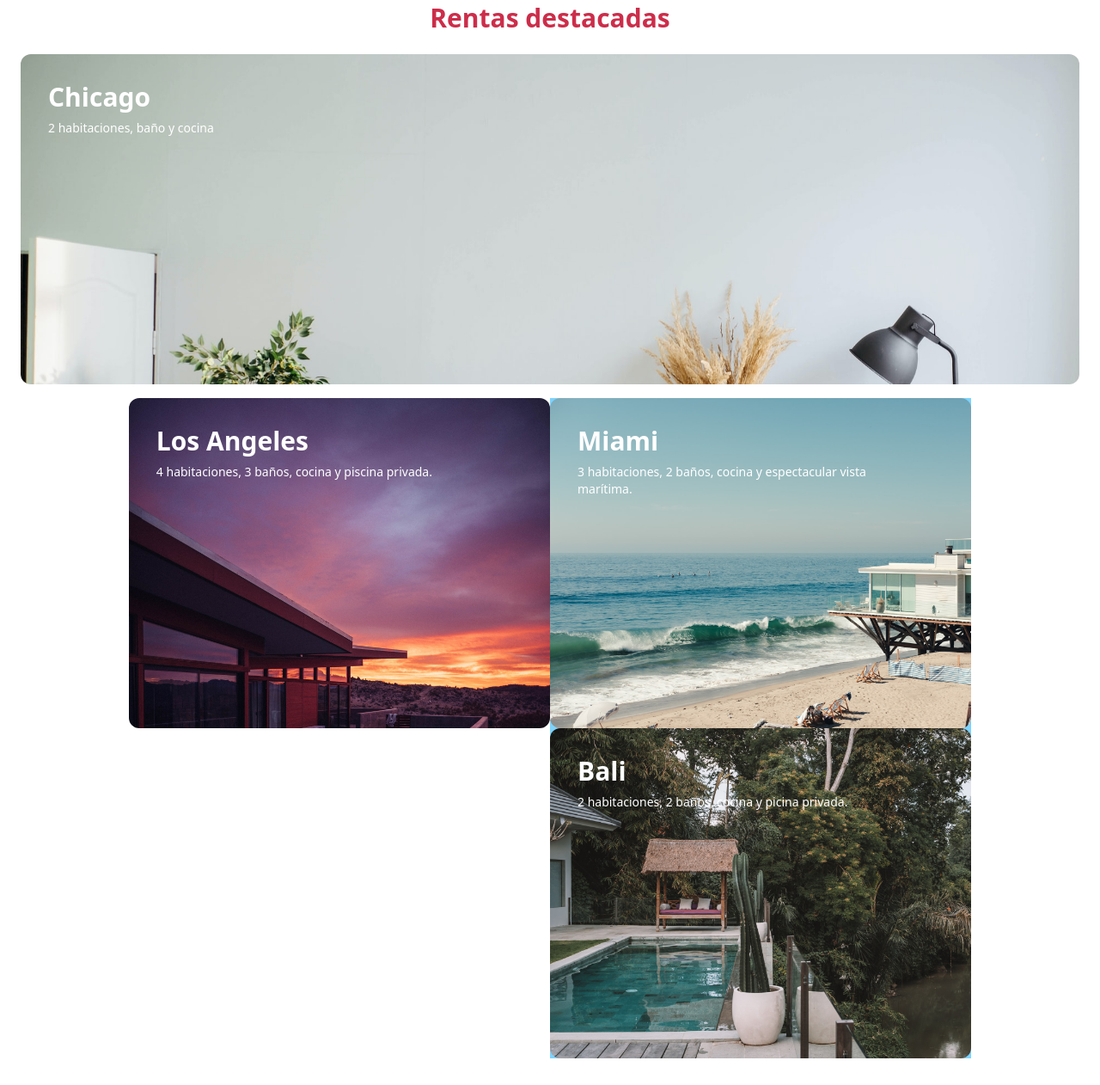
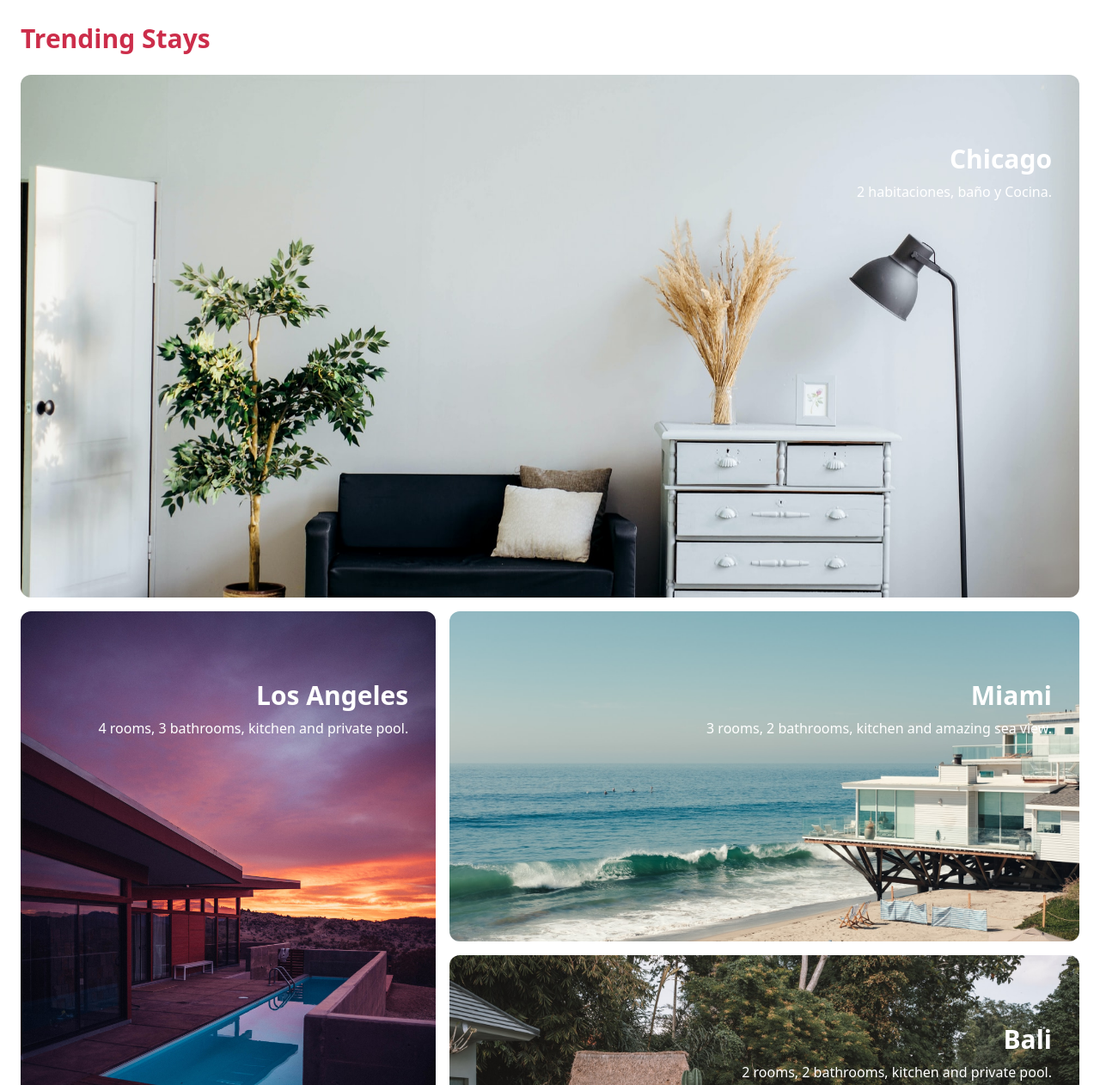
Before and after one commit to DIegoDevcode/Platzi-travel-tailwindcss, a website: page public/index.html in a window 1280 px wide. Shown: the part 729-1991 px from the top of the page at 86% size. Drawn offline with Linux system fonts and the light colour scheme.

Commit message:
Termiando la version resposive con grid de rentas destacadas

```diff
--- a/public/index.html
+++ b/public/index.html
@@ -43,7 +43,7 @@
             <p class="text-3xl font-semibold text-center text-primary ">Recomendados</p>
             <div class="w-auto h-72 mt-6 overflow-x-auto overscroll-x-contain flex space-x-4">
                <div class="Card">
-                  <div class="Card--cover bg-norway "></div>
+                  <div class="Card--cover bg-norway"></div>
                   <div class="Card--info">
                      <p class="Card--info__title">Norway</p>
                      <p class="Card--info__subtitle">Paisajes increibles</p>
@@ -77,30 +77,46 @@
                      <p class="Card--info__subtitle">Una ciudad increible</p>
                   </div>
                </div>
+               <div class="Card">
+                  <div class="Card--cover bg-sydney"></div>
+                  <div class="Card--info">
+                     <p class="Card--info__title">Sydney</p>
+                     <p class="Card--info__subtitle">Conoce la famosilla ciudad de la opera</p>
+                  </div>
+               </div>
             </div>
-            <div class="px-6 h-full w-full" id="featured_rentals">
-               <P class="text-3xl text-primary text-center font-semibold pb-6">Rentas destacadas</P>
-               <div class="w-full h-auto flex flex-col space-y-4 items-center justify-center">
-                  <div class="w-full h-96 bg-chicago bg-cover rounded-xl">
+            <div id="trending-stays" class="p-6 h-full w-full">
+               <p class="text-3xl text-primary font-semibold">Trending Stays</p>
+               <div class="w-full h-full flex flex-col space-y-4 items-center justify-center mt-6">
+                  <div
+                     class="w-full h-96 bg-chicago bg-cover rounded-xl lg:h-[38rem] lg:text-right lg:bg-center lg:pt-12">
                      <p class="CardTitle">Chicago</p>
-                     <p class="text-sm pl-8 text-white mr-24">2 habitaciones, baño y cocina</p>
+                     <p class="text-sm pl-8 text-white mr-24 lg:mr-8 lg:text-base">
+                        2 habitaciones, baño y Cocina.
+                     </p>
                   </div>
-                  <div class="lg:flex lg:h-1/3 hidden">
-                     <div class="w-full h-96 bg-LA bg-cover rounded-xl">
+                  <div
+                     class="w-full h-full grid grid-cols-1 lg:grid-cols-5 lg:grid-rows-2 lg:place-items-center lg:place-content-stretch gap-4">
+                     <div
+                        class="w-full h-96 bg-LA bg-cover rounded-xl lg:row-span-2 lg:col-span-2 lg:h-[49rem] lg:text-right lg:bg-center lg:pt-12">
                         <p class="CardTitle">Los Angeles</p>
-                        <p class="text-sm pl-8 text-white mr-24">4 habitaciones, 3 baños, cocina y piscina privada.</p>
+                        <p class="text-sm pl-8 text-white mr-24 lg:mr-8 lg:text-base">
+                           4 rooms, 3 bathrooms, kitchen and private pool.
+                        </p>
                      </div>
-                     <div class="bg-sky-300 w-full h-full">
-                        <div class="w-full h-96 bg-miami bg-cover rounded-xl">
-                           <p class="CardTitle">Miami</p>
-                           <p class="text-sm pl-8 text-white mr-24">3 habitaciones, 2 baños, cocina y espectacular vista
-                              marítima.</p>
-                        </div>
-                        <div class="w-full h-96 bg-bali bg-cover rounded-xl">
-                           <p class="CardTitle">Bali</p>
-                           <p class="text-sm pl-8 text-white mr-24">2 habitaciones, 2 baños, cocina y picina privada.
-                           </p>
-                        </div>
+                     <div
+                        class="w-full h-96 bg-miami bg-cover rounded-xl lg:row-span-1 lg:col-span-3 lg:text-right lg:bg-center lg:pt-12">
+                        <p class="CardTitle">Miami</p>
+                        <p class="text-sm pl-8 text-white mr-24 lg:mr-8 lg:text-base">
+                           3 rooms, 2 bathrooms, kitchen and amazing sea view.
+                        </p>
+                     </div>
+                     <div
+                        class="w-full h-96 bg-bali bg-cover rounded-xl lg:row-span-1 lg:col-span-3 lg:text-right lg:bg-center lg:pt-12">
+                        <p class="CardTitle">Bali</p>
+                        <p class="text-sm pl-8 text-white mr-24 lg:mr-8 lg:text-base">
+                           2 rooms, 2 bathrooms, kitchen and private pool.
+                        </p>
                      </div>
                   </div>
                </div>
--- a/src/css/tailwind.css
+++ b/src/css/tailwind.css
@@ -9,7 +9,7 @@
   @apply text-3xl px-8 pt-8 pb-2 font-semibold text-white;
 }
 .Card--cover {
-  @apply w-full h-3/5 rounded-t-lg  bg-cover shadow-md;
+  @apply w-full h-3/5 rounded-t-lg  bg-cover shadow-md lg:bg-cover;
 }
 .Card--info {
   @apply w-full h-2/5 bg-secondary text-center rounded-b-lg;
```
Also changed, not shown: public/css/tailwind.css.
